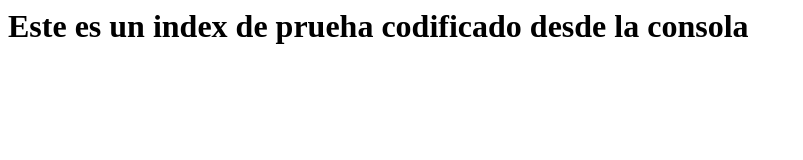
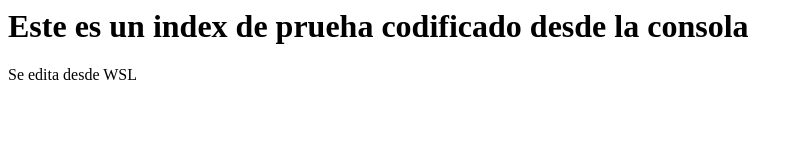
Before and after one commit to cdramirezh/cdramirezh, a plain HTML site: page index.html in a window 1280 px wide. Shown: the whole page, without its empty margins (0-803 px from the left). Drawn offline with Linux system fonts and the light colour scheme.

Commit message:
Commit desde la WSL

```diff
--- a/index.html
+++ b/index.html
@@ -2,4 +2,5 @@
 </head>
 <body>
 	<h1>Este es un index de prueha codificado desde la consola</h1>
+	<p>Se edita desde WSL</p>
 </body>
```
